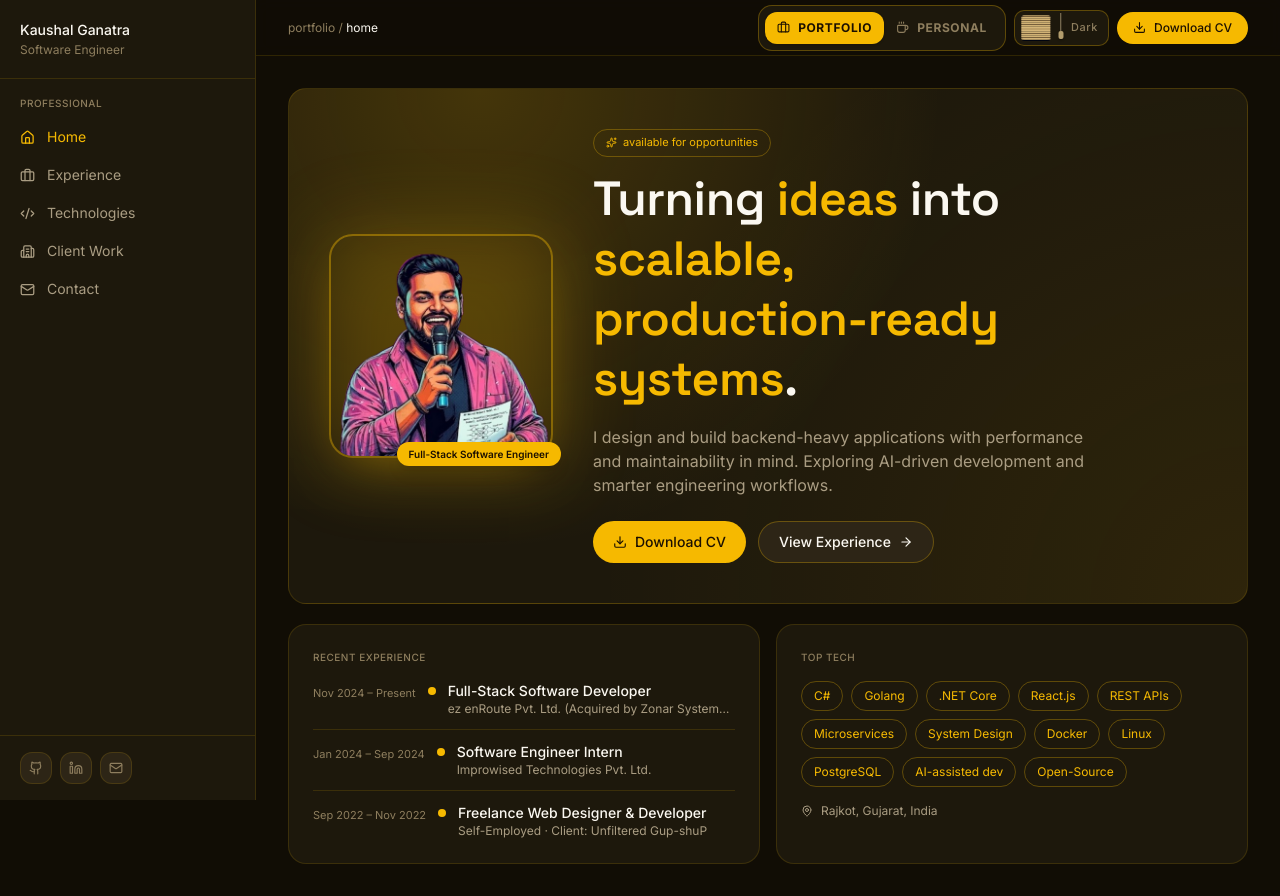
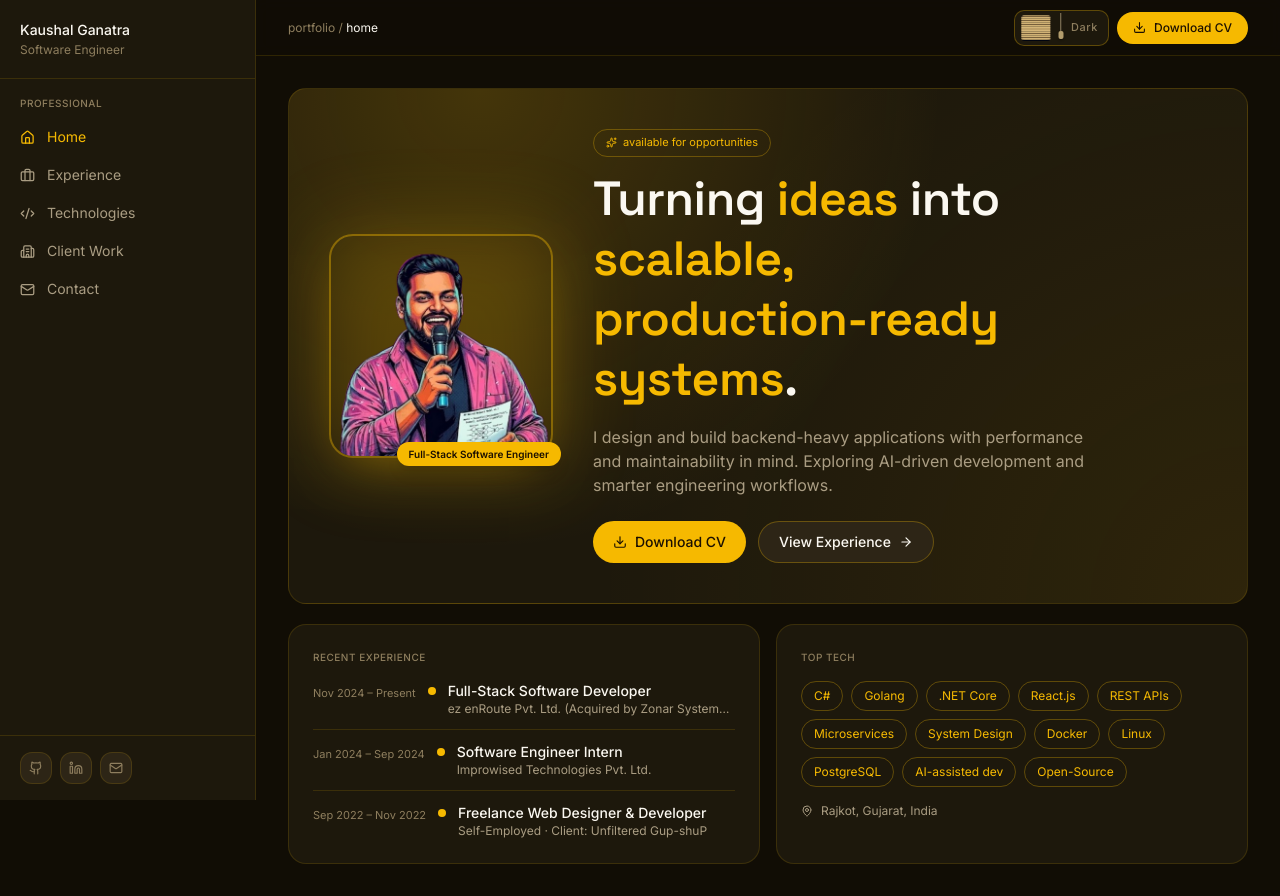
Before and after one commit to KaushalGanatra/Kaushal-Ganatra-Portfolio, a React (Vite) app: page / in a window 1280 px wide. Built offline with nearby package versions, Linux system fonts and the light colour scheme.

Commit message:
Hide Personal/Portfolio toggle temporarily

```diff
--- a/src/components/Topbar.tsx
+++ b/src/components/Topbar.tsx
@@ -3,7 +3,6 @@ import { Download, Menu } from "lucide-react";
 import { usePortfolio } from "@/context/PortfolioContext";
 import { PRO_NAV, PER_NAV } from "@/data/portfolio";
 import { ThemeToggle } from "./ThemeToggle";
-import { ModeToggle } from "./ModeToggle";
 
 export function Topbar({ onMenuClick }: { onMenuClick: () => void }) {
   const { mode } = usePortfolio();
@@ -27,7 +26,6 @@ export function Topbar({ onMenuClick }: { onMenuClick: () => void }) {
         </div>
       </div>
       <div className="flex items-center gap-2">
-        <ModeToggle />
         <ThemeToggle />
         <a
           href="/Kaushal_Ganatra_CV.pdf"
```
Also changed, not shown: 1 other file (tests, documents, lock files or other folders).
